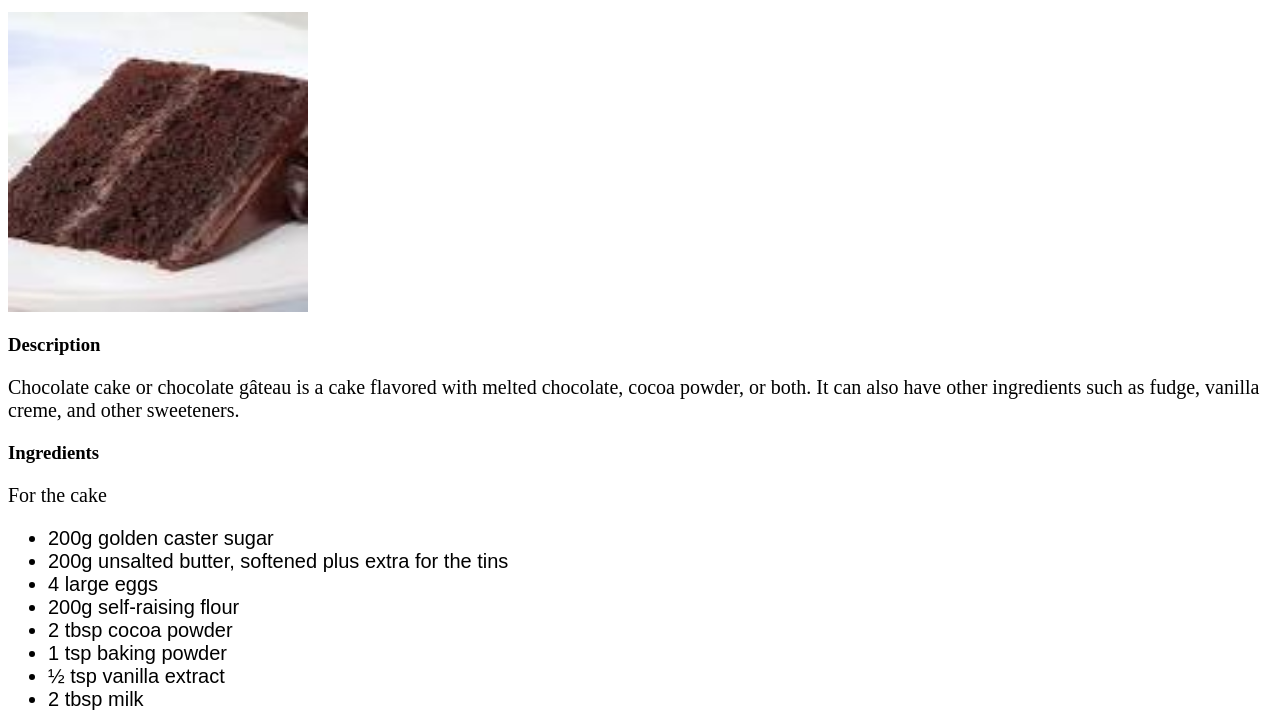
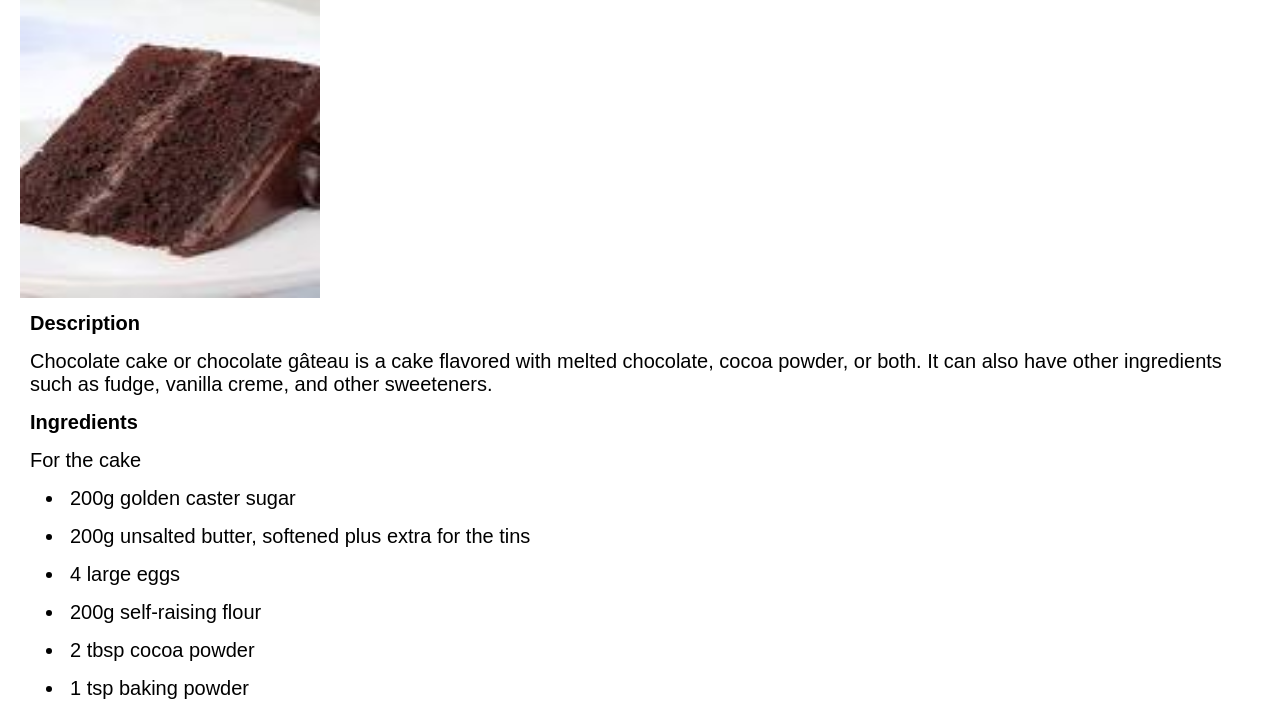
Before and after one commit to Dinguswithagun15/odin-recipes, a plain HTML site: page recipes/chocolatecake.html in a window 1280 px wide. Shown: the part 87-804 px from the top of the page. Drawn offline with Linux system fonts and the light colour scheme.

Commit message:
added more css, padding, margins etc

```diff
--- a/recipes/chocolatecake.html
+++ b/recipes/chocolatecake.html
@@ -8,6 +8,7 @@
 </head>
 <body>
     <h1>Chocolate Cake</h1>
+    <main>
         <img src="./chocolatecake.jpg" alt="A picture of a chocolate cake." width="300" height="300">
         <h3>Description</h3>
         <p>Chocolate cake or chocolate gâteau is a cake flavored with melted chocolate, cocoa powder, or both. It can also have other ingredients such as fudge, vanilla creme, and other sweeteners.</p>
@@ -51,5 +52,6 @@
             <li>Now melt 25g milk chocolate and 25g white chocolate and drizzle them over the dark chocolate before it sets.</li>
             <li>Shake the tray gently to level the mixture then leave to set somewhere cool. Chop into shards.</li>
         </ol>
+    </main>
 </body>
 </html>
--- a/styles.css
+++ b/styles.css
@@ -1,13 +1,25 @@
+* {
+    margin: 0;
+}
+main {
+    margin: 20px;
+}
 h1 {
     background-color: orange;
     font-family: Arial, Helvetica, sans-serif;
     font-size: 40px;
     text-align: center;
+    padding: 10px;
+}
+h3, p {
+    font-family: Arial, Helvetica, sans-serif;
+    font-size: 20px;
+    padding: 5px;
+    margin: 5px;
 }
 li {
     font-family: Arial, Helvetica, sans-serif;
     font-size: 20px;
+    padding: 5px;
+    margin: 5px;
 }
-p {
-    font-size: 20px;
-}
```
Also changed, not shown: index.html (+7 -5 lines), recipes/lasagna.html (+2 -0 lines), recipes/steakpie.html (+2 -0 lines). Lines whose indentation alone changed are shown as unchanged.
